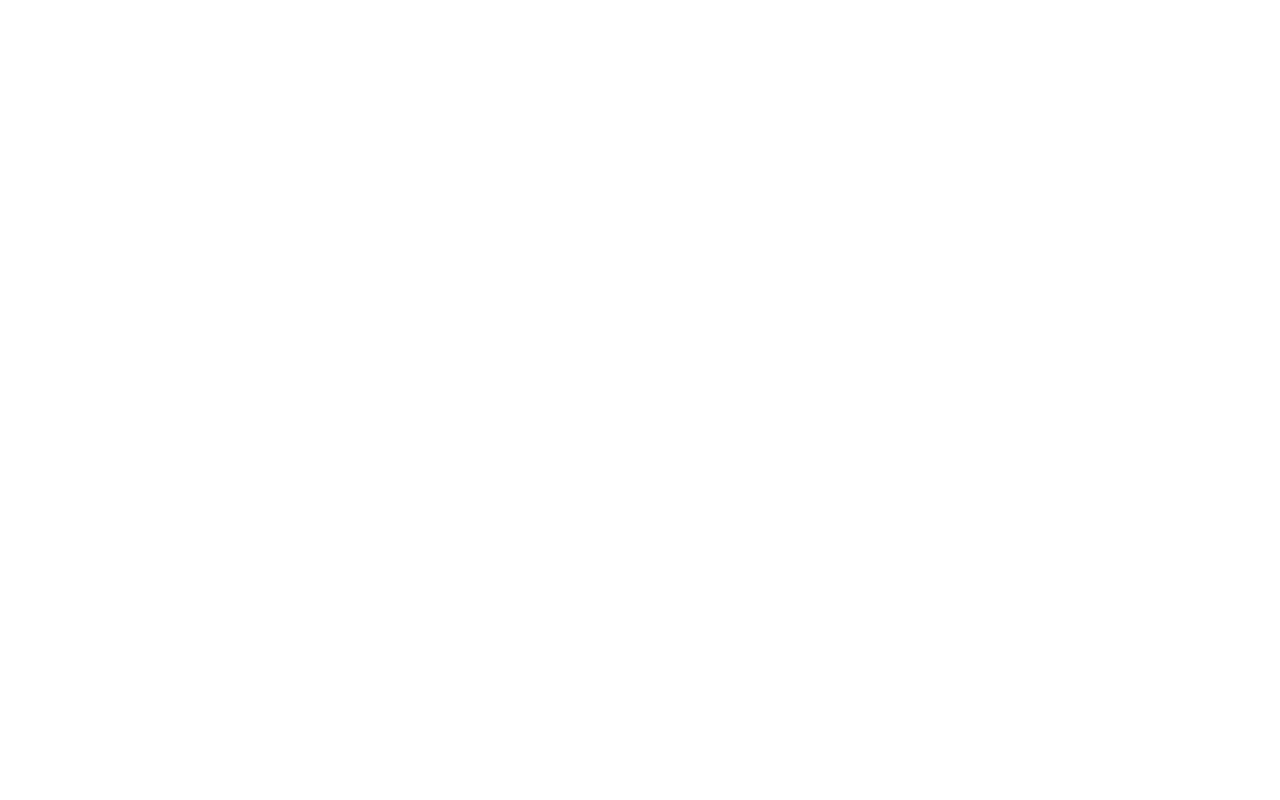
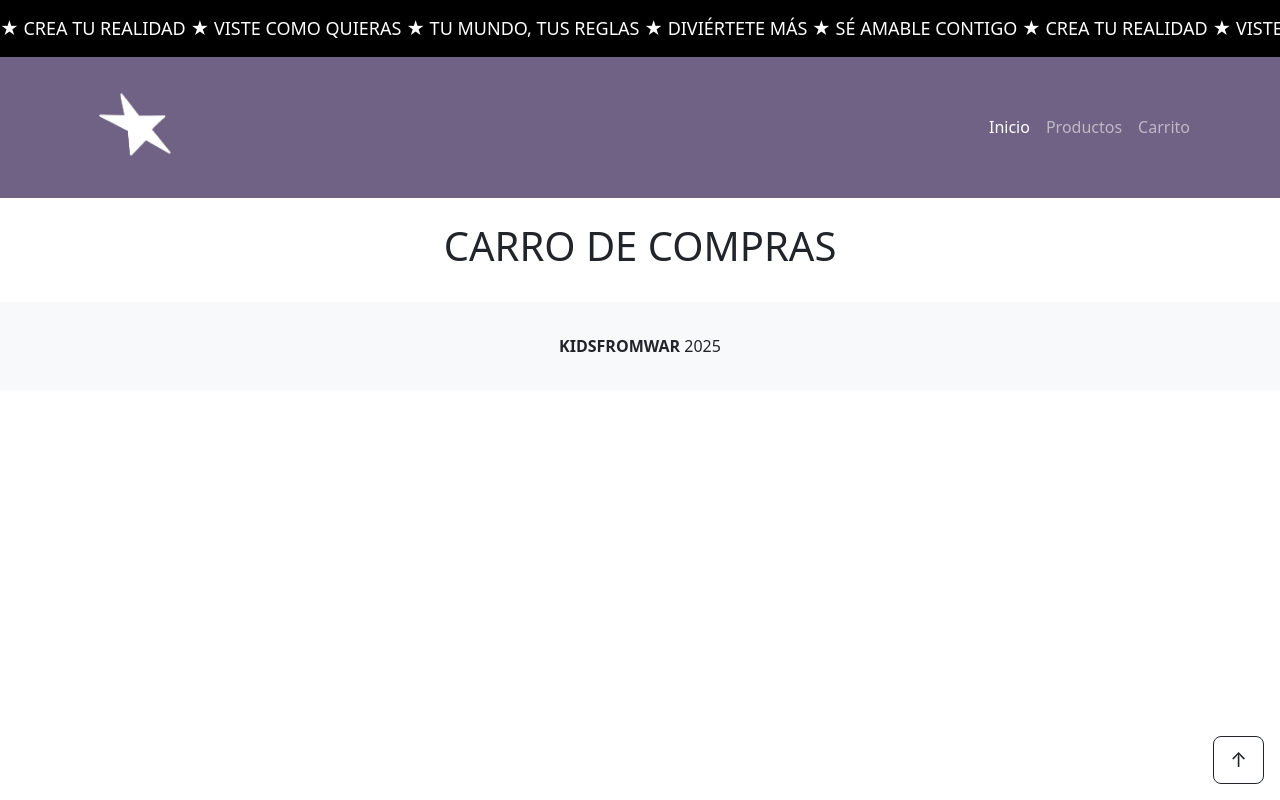
Before and after one commit to ishkamaison/m2-cierre-ecommerce, a plain HTML site: page agregarcarrito.html in a window 1280 px wide. Drawn offline with nearby package versions, Linux system fonts and the light colour scheme.

Commit message:
se agrega archivo agregarcarrito.html y enlaza con boton agregar de tarjetas de producto

```diff
--- a/agregarcarrito.html
+++ b/agregarcarrito.html
@@ -0,0 +1,87 @@
+<!DOCTYPE html>
+<html lang="es">
+<head>
+    <meta charset="UTF-8">
+    <meta name="viewport" content="width=device-width, initial-scale=1.0">
+    <title>Document</title>
+
+        <link href="https://cdn.jsdelivr.net/npm/bootstrap@5.3.8/dist/css/bootstrap.min.css" rel="stylesheet"
+        integrity="sha384-sRIl4kxILFvY47J16cr9ZwB07vP4J8+LH7qKQnuqkuIAvNWLzeN8tE5YBujZqJLB" crossorigin="anonymous">
+
+    <script defer src="https://cdn.jsdelivr.net/npm/bootstrap@5.3.8/dist/js/bootstrap.bundle.min.js"
+        integrity="sha384-FKyoEForCGlyvwx9Hj09JcYn3nv7wiPVlz7YYwJrWVcXK/BmnVDxM+D2scQbITxI"
+        crossorigin="anonymous"></script>
+
+    <link rel="stylesheet" href="./assets/css/style.css">
+
+    <script defer src="./assets/js/script.js"></script>
+
+</head>
+<body>
+
+    <div class="barra-anuncio">
+        <div class="track">
+
+            <div class="contenido">
+                <a href="https://tu-sitio.com/oferta" aria-label="Oferta Especial">
+                    ★ CREA TU REALIDAD ★ VISTE COMO QUIERAS ★ TU MUNDO, TUS REGLAS ★ DIVIÉRTETE MÁS ★ SÉ AMABLE CONTIGO
+                    ★ CREA TU REALIDAD ★ VISTE COMO QUIERAS ★ TU MUNDO, TUS REGLAS ★ DIVIÉRTETE MÁS ★ SÉ AMABLE CONTIGO
+                    &nbsp;</a>
+                </a>
+            </div>
+
+            <div class="contenido">
+                <a href="https://tu-sitio.com/oferta" aria-hidden="true" tabindex="-1">
+                    ★ CREA TU REALIDAD ★ VISTE COMO QUIERAS ★ TU MUNDO, TUS REGLAS ★ DIVIÉRTETE MÁS ★ SÉ AMABLE CONTIGO
+                    ★ CREA TU REALIDAD ★ VISTE COMO QUIERAS ★ TU MUNDO, TUS REGLAS ★ DIVIÉRTETE MÁS ★ SÉ AMABLE CONTIGO
+                    &nbsp;</a>
+                </a>
+            </div>
+
+        </div>
+    </div>
+
+<nav class="navbar navbar-expand-lg navbar-custom2" data-bs-theme="dark">
+            <div class="container">
+                <a class="navbar-brand fw-bold" href="#">
+                    <img src="./assets/img/1000479379.png" alt="Logo" width="111" height="auto">
+                </a>
+                <button class="navbar-toggler" type="button" data-bs-toggle="collapse" data-bs-target="#navbarNav"
+                    aria-controls="navbarNav" aria-expanded="false" aria-label="Toggle navigation">
+                    <span class="navbar-toggler-icon"></span>
+                </button>
+                <div class="collapse navbar-collapse" id="navbarNav">
+                    <ul class="navbar-nav ms-auto">
+                        <li class="nav-item">
+                            <a class="nav-link active" aria-current="page" href="./index.html">Inicio</a>
+                        </li>
+                        <li class="nav-item">
+                            <a class="nav-link" href="productos.html">Productos</a>
+                        </li>
+                        <li class="nav-item">
+                            <a class="nav-link" href="agregarcarrito.html">Carrito</a>
+                        </li>
+                    </ul>
+                </div>
+            </div>
+        </nav>
+        <br>
+ <main>
+    <section>
+        <header>
+            <h1 class="text-center"> CARRO DE COMPRAS</h1>
+        </header>
+    </section>
+ </main>
+ <br>
+
+           <button id="btn-ir-arriba" class="btn btn-outline-dark btn-lg position-fixed bottom-0 end-0 m-3">&uarr;
+   </button>
+
+    <footer class="bg-body-tertiary py-3">
+        <p class="text-center m-3"><strong>KIDSFROMWAR</strong> 2025</p>
+    </footer>
+
+</body>
+
+</html>
```
Also changed, not shown: index.html (+7 -7 lines).
